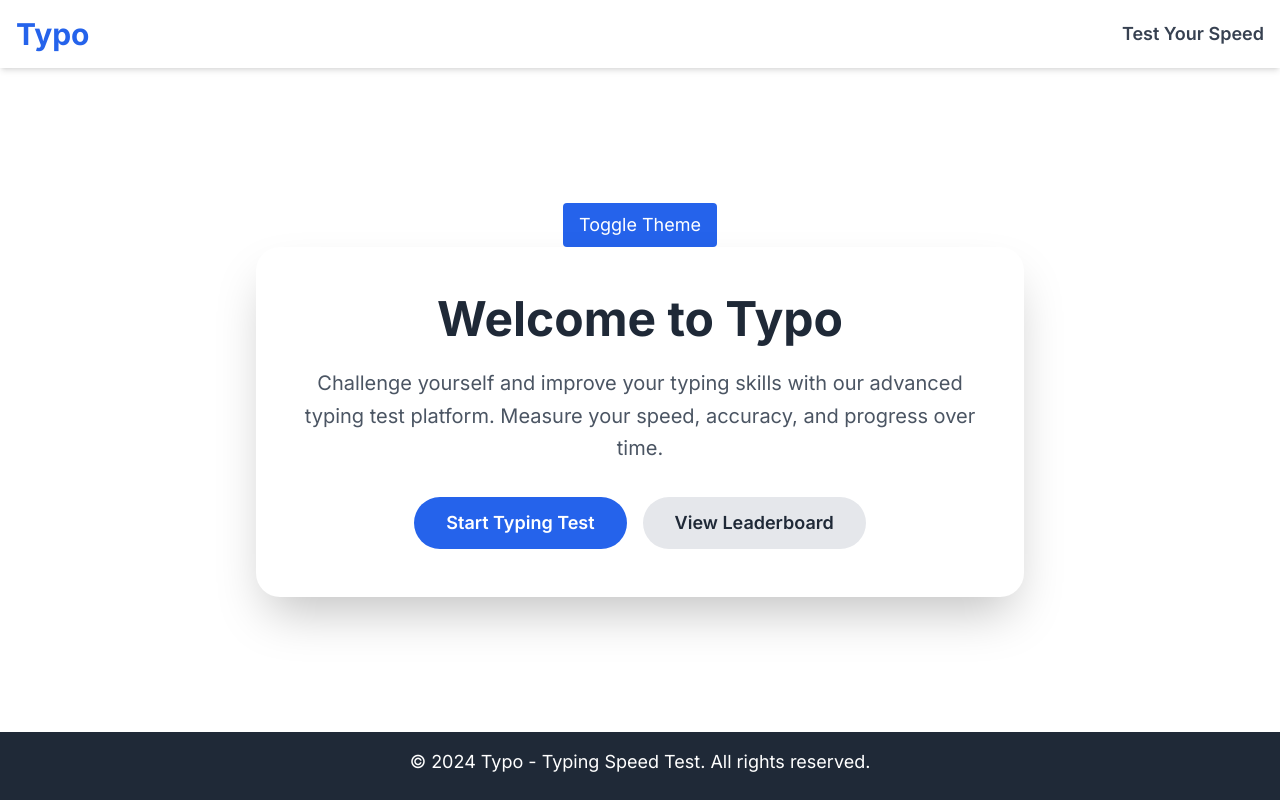
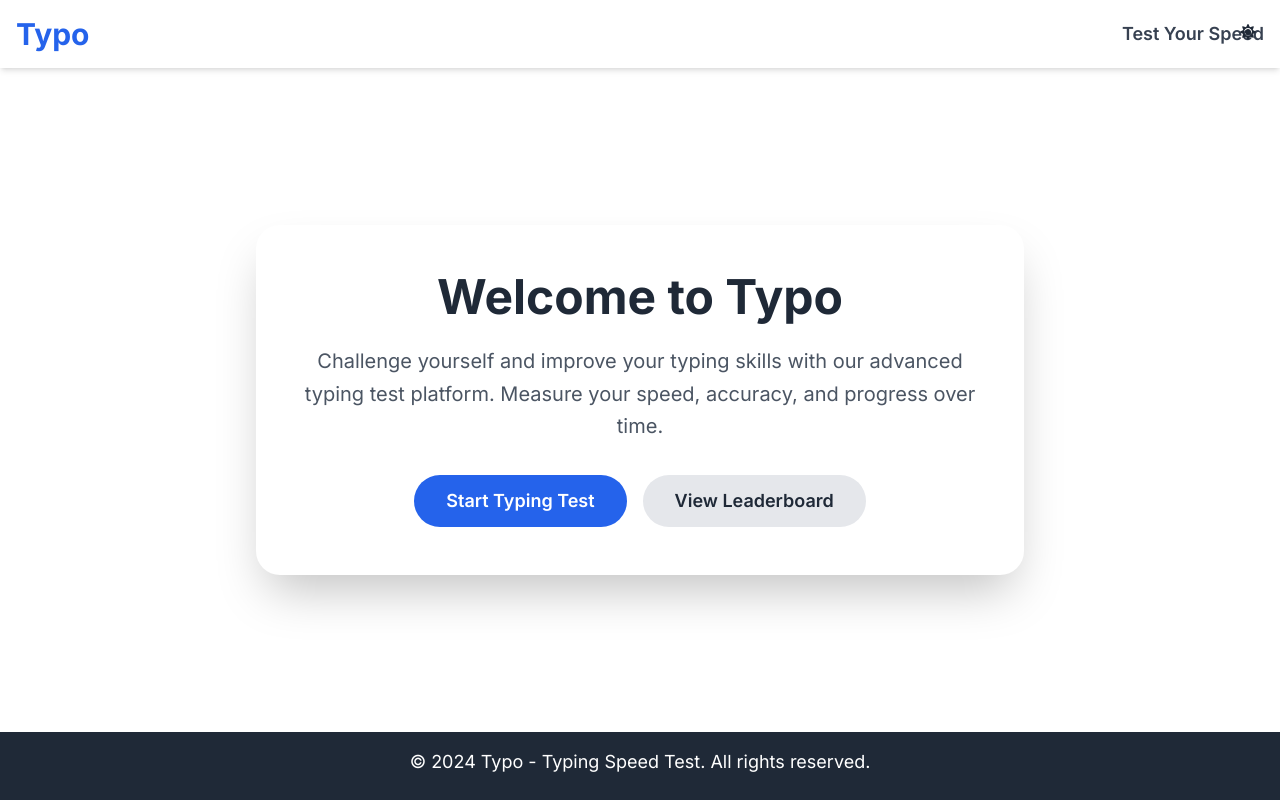
Before and after one commit to hammoh7/Typo, a Next.js app: page / in a window 1280 px wide. Built offline with nearby package versions, Linux system fonts and the light colour scheme.

Commit message:
Components

```diff
--- a/src/components/Layout.tsx
+++ b/src/components/Layout.tsx
@@ -1,8 +1,9 @@
 "use client";
 
-import React, { useState } from 'react';
-import Header from './Header';
-import Footer from './Footer';
+import React, { useState } from "react";
+import Header from "./Header";
+import Footer from "./Footer";
+import ThemeToggleIcon from "./ThemeToogleIcon";
 
 const themes = {
   light: {
@@ -24,12 +25,12 @@ const Layout: React.FC<{ children: React.ReactNode }> = ({ children }) => {
     <div className={`${theme.background} min-h-screen flex flex-col`}>
       <Header />
       <main className="flex-grow flex flex-col items-center justify-center px-4 py-8">
-        <button
-          onClick={() => setTheme(theme === themes.light ? themes.dark : themes.light)}
-          className={`py-2 px-4 rounded ${theme.button} text-lg`}
-        >
-          Toggle Theme
-        </button>
+        <ThemeToggleIcon
+          isDarkMode={theme === themes.dark}
+          onClick={() =>
+            setTheme(theme === themes.light ? themes.dark : themes.light)
+          }
+        />
         {children}
       </main>
       <Footer />
--- /dev/null
+++ b/src/components/ThemeToogleIcon.tsx
@@ -0,0 +1,28 @@
+import React from "react";
+import { FaSun, FaMoon } from "react-icons/fa";
+
+interface ThemeToggleIconProps {
+  isDarkMode: boolean;
+  onClick: () => void;
+}
+
+const ThemeToggleIcon: React.FC<ThemeToggleIconProps> = ({
+  isDarkMode,
+  onClick,
+}) => {
+  return (
+    <button
+      onClick={onClick}
+      className="absolute top-4 right-4 p-2 rounded-full focus:outline-none"
+      aria-label="Toggle Theme"
+    >
+      {isDarkMode ? (
+        <FaMoon className="text-gray-800 dark:text-gray-400" />
+      ) : (
+        <FaSun className="text-gray-800 dark:text-gray-200" />
+      )}
+    </button>
+  );
+};
+
+export default ThemeToggleIcon;
```
